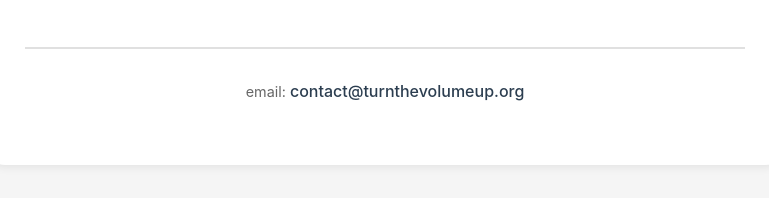
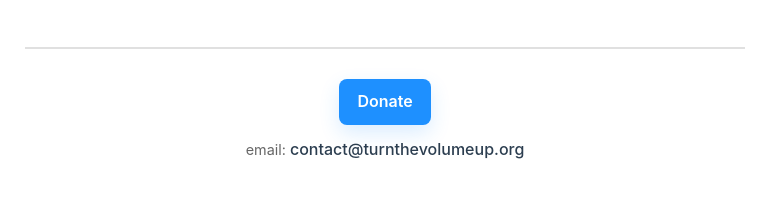
Before and after one commit to lowlydba/turnthevolumeup.org, a plain HTML site: page index.html in a window 1280 px wide. Shown: the part 912-1110 px from the top of the page, without its empty margins (255-1024 px from the left). Drawn offline with Linux system fonts and the light colour scheme.

Commit message:
add donation button

```diff
--- a/index.html
+++ b/index.html
@@ -92,6 +92,38 @@
             border-top: 2px solid #e0e0e0;
             color: #666;
             font-size: 0.9rem;
+            text-align: center;
+        }
+
+        .footer-actions {
+            display: flex;
+            flex-direction: row;
+            justify-content: center;
+            gap: 16px;
+            margin-bottom: 12px;
+        }
+
+        .donate-btn {
+            background: #1e90ff;
+            color: #fff;
+            padding: 10px 18px;
+            border-radius: 8px;
+            text-decoration: none;
+            font-weight: 600;
+            box-shadow: 0 8px 20px rgba(30,144,255,0.16);
+            transition: transform .12s ease, box-shadow .12s ease, opacity .12s ease;
+            display: inline-block;
+        }
+
+        .donate-btn:hover {
+            transform: translateY(-2px);
+            box-shadow: 0 12px 34px rgba(30,144,255,0.22);
+            opacity: 0.98;
+        }
+
+        .donate-btn:focus {
+            outline: 3px solid rgba(30,144,255,0.18);
+            outline-offset: 2px;
         }
 
         footer a {
@@ -152,7 +184,11 @@
         </main>
 
         <footer>
-            email: <a href="mailto:contact@turnthevolumeup.org">contact@turnthevolumeup.org</a>
+            <div class="footer-actions">
+                <a class="donate-btn" href="https://secure.actblue.com/donate/zohran-mamdani-transition-1/" target="_blank" rel="noopener noreferrer">Donate</a>
+            </div>
+
+            <div class="footer-contact">email: <a href="mailto:contact@turnthevolumeup.org">contact@turnthevolumeup.org</a></div>
         </footer>
     </div>
 </body>
```
